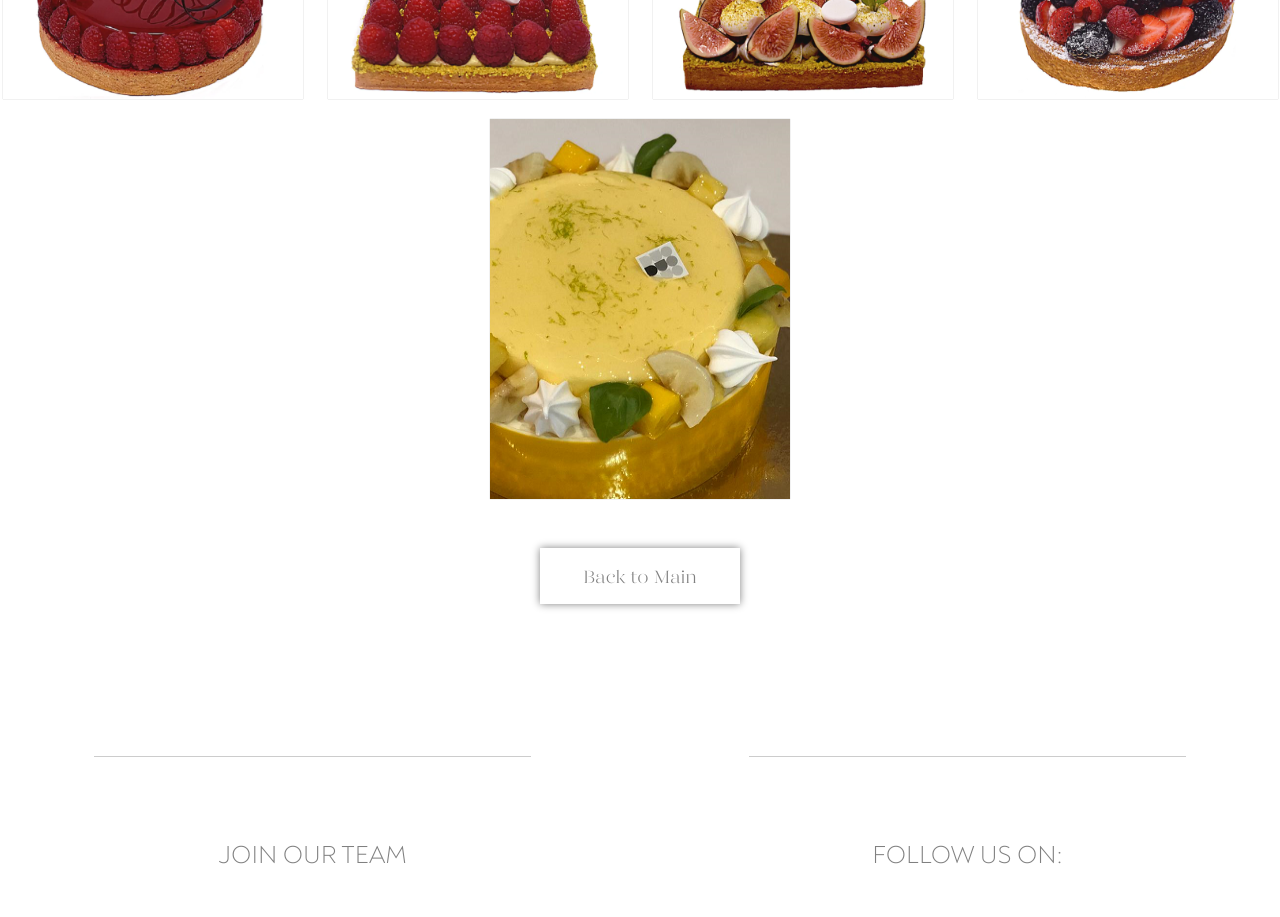
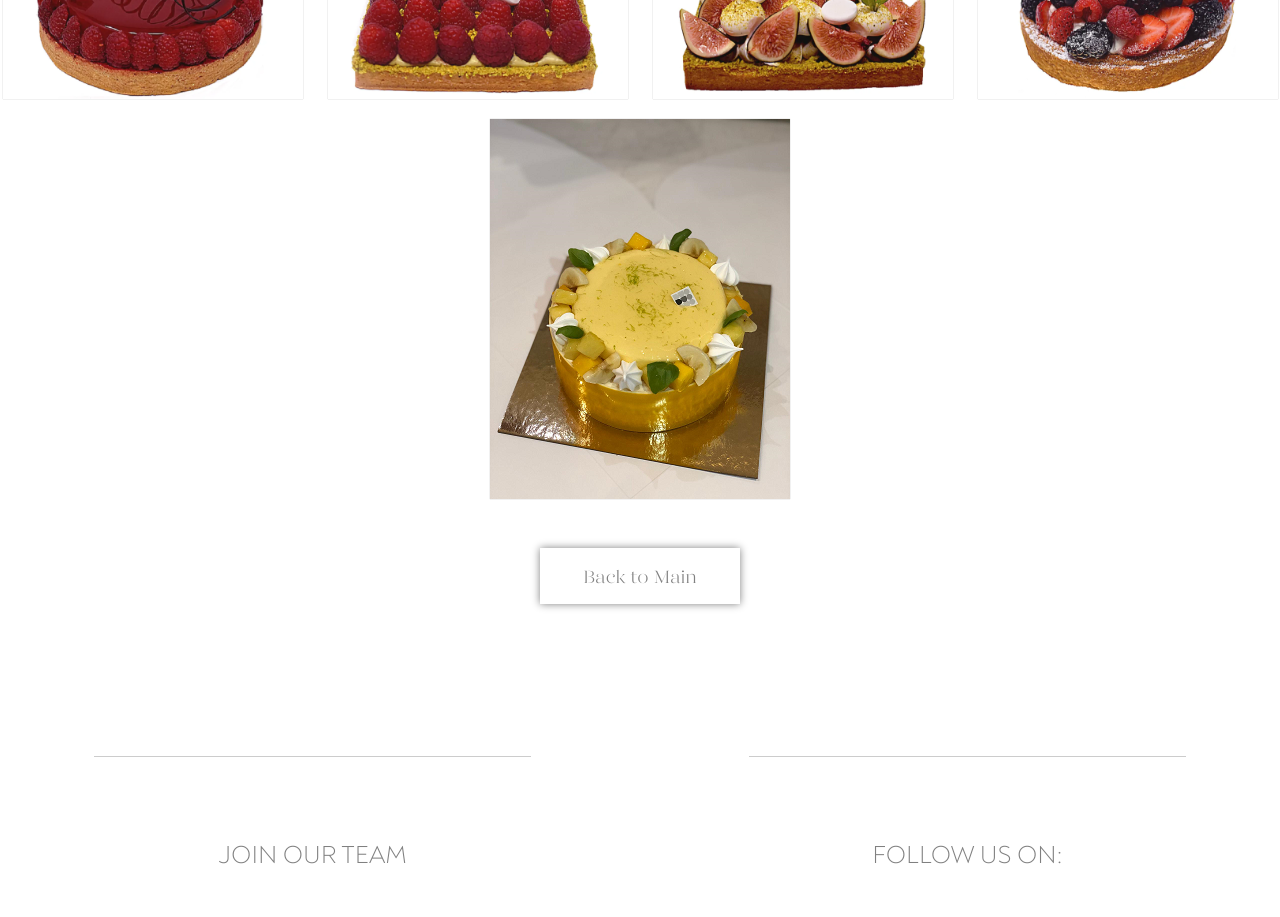
Before and after one commit to Tiffolin/duo, a React (Create React App) app: page /Whole in a window 1280 px wide. Shown: the part 1860-2777 px from the top of the page. Built offline with nearby package versions, Linux system fonts and the light colour scheme; a web font is replaced by a local one.

Commit message:
added pavlova size & description

```diff
--- a/src/components/InnerComponents/Whole/index.js
+++ b/src/components/InnerComponents/Whole/index.js
@@ -298,13 +298,14 @@
                         <p className="cakeSize">6 serving</p>
                     </div>
                     <div className="cakeDescription">
-                        <p>...</p>
-                        <p>...</p>
-                        <p>...</p>
-                        <p>...</p>
+                        <p>Coconut meringue</p>
+                        <p>Lime infused cream</p>
+                        <p>Pineapple cubes</p>
+                        <p>Lemon cream</p>
+                        <p>Mango mousse</p>
                     </div>
                     <div className="allergy">
-                        To be added later
+                    <span className="cakeSize col-1">Please call store for allergen details</span>
                         {/* <span> <img className="allergen col-2" src={wheat} alt="wheat"></img></span>
                         <span> <img className="allergen col-2" src={dairy} alt="dairy"></img></span>
                         <span> <img className="allergen col-2" src={egg} alt="egg"></img></span>
```
Also changed, not shown: src/components/InnerComponents/Whole/wholeImage/pavlova.png, src/components/InnerComponents/Whole/wholeImage/pavlova1.png (added).
